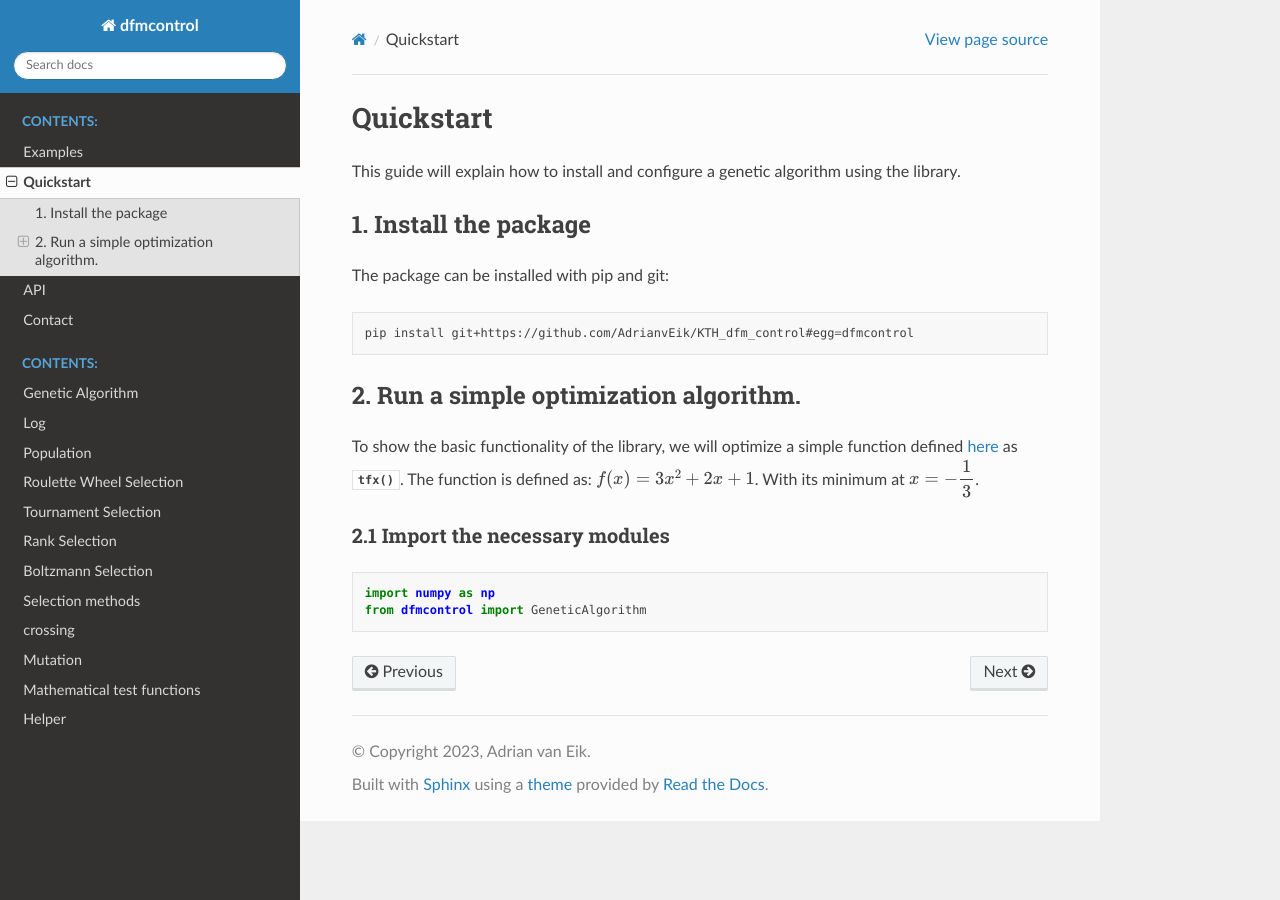
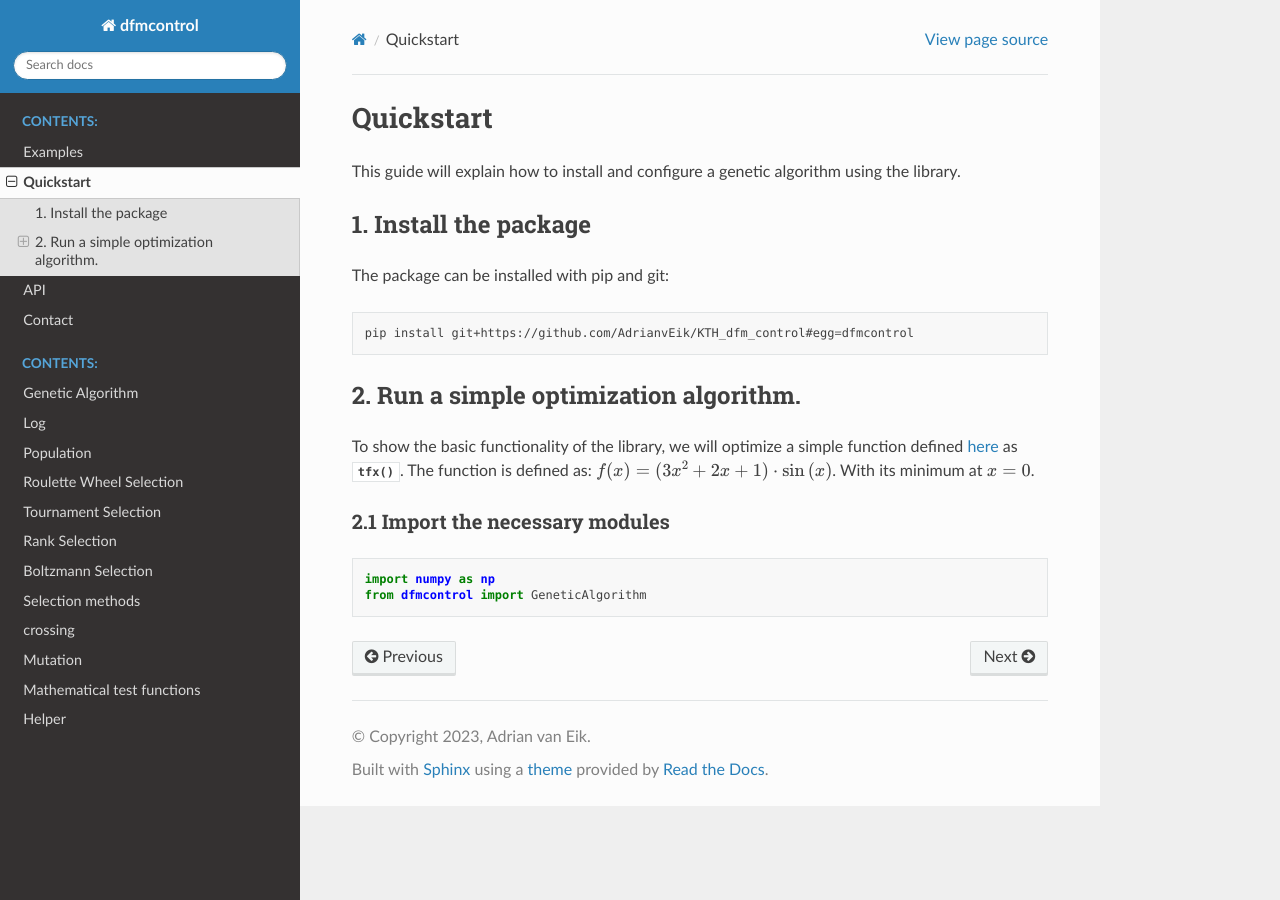
Before and after one commit to alexbuit/GeneticAlgorithm, a Sphinx documentation site: the page built from docs/source/quickstart.rst, in a window 1280 px wide. Built offline with Sphinx 7.4.7 and the Read the Docs theme 2.0.0, drawn with Linux system fonts in a browser that asks for light colours.

Commit message:
Small changes to naming/docs

```diff
--- a/docs/source/quickstart.rst
+++ b/docs/source/quickstart.rst
@@ -18,7 +18,10 @@ The package can be installed with pip and git:
 
 To show the basic functionality of the library, we will optimize a simple
 function defined :ref:`here <tfx>` as :func:`tfx`. The function is defined as:
-:math:`f(x) = 3 x^2 + 2x + 1`. With its minimum at :math:`x = -\dfrac{1}{3}`.
+:math:`f(x) = (3 x^2 + 2x + 1) \cdot \sin{(x)}`. With its minimum at
+:math:`x = 0`.
+
+
 
 2.1 Import the necessary modules
 --------------------------------
--- a/docs/source/t_functions.rst
+++ b/docs/source/t_functions.rst
@@ -33,6 +33,7 @@ tfx
 
 .. figure:: _images/tfx.png
    :class: with-border
+
 
 
 
```
Also changed, not shown: 1 other file.
